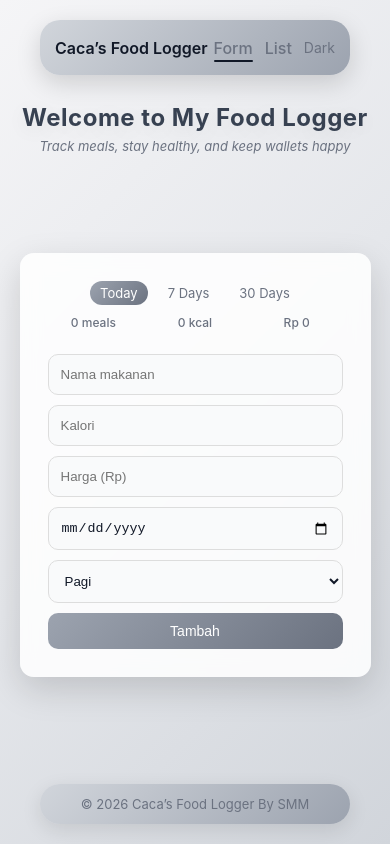
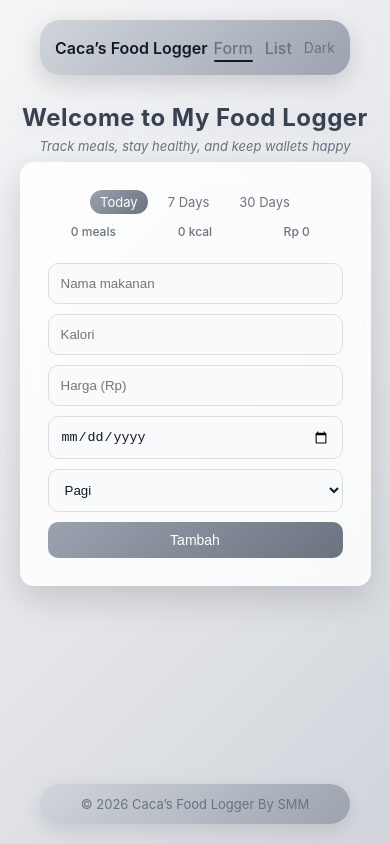
Before and after one commit to ksalsabilacaca/Cacas-Food-Logger, a React (Create React App) app in the folder frontend/: page / in a window 390 px wide. Built offline with nearby package versions, Linux system fonts and the light colour scheme; no server answers.

Commit message:
set biar bagus di hp dan tablet (3)

```diff
--- a/frontend/src/App.css
+++ b/frontend/src/App.css
@@ -335,6 +335,10 @@
     margin: 6px auto 20px;
   }
 
+  .content {
+    align-items: flex-start;
+  }
+
   .hero-bg h1 {
     font-size: 24px;
   }
```
